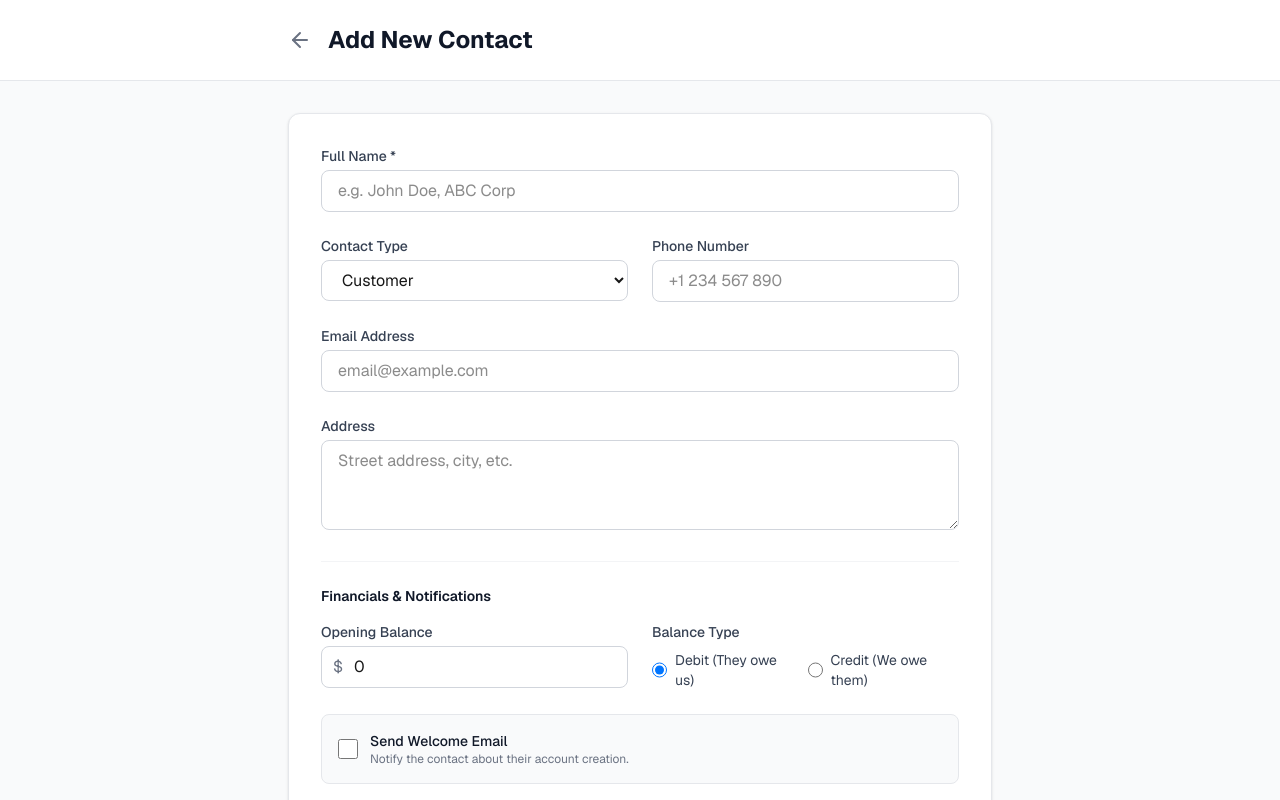
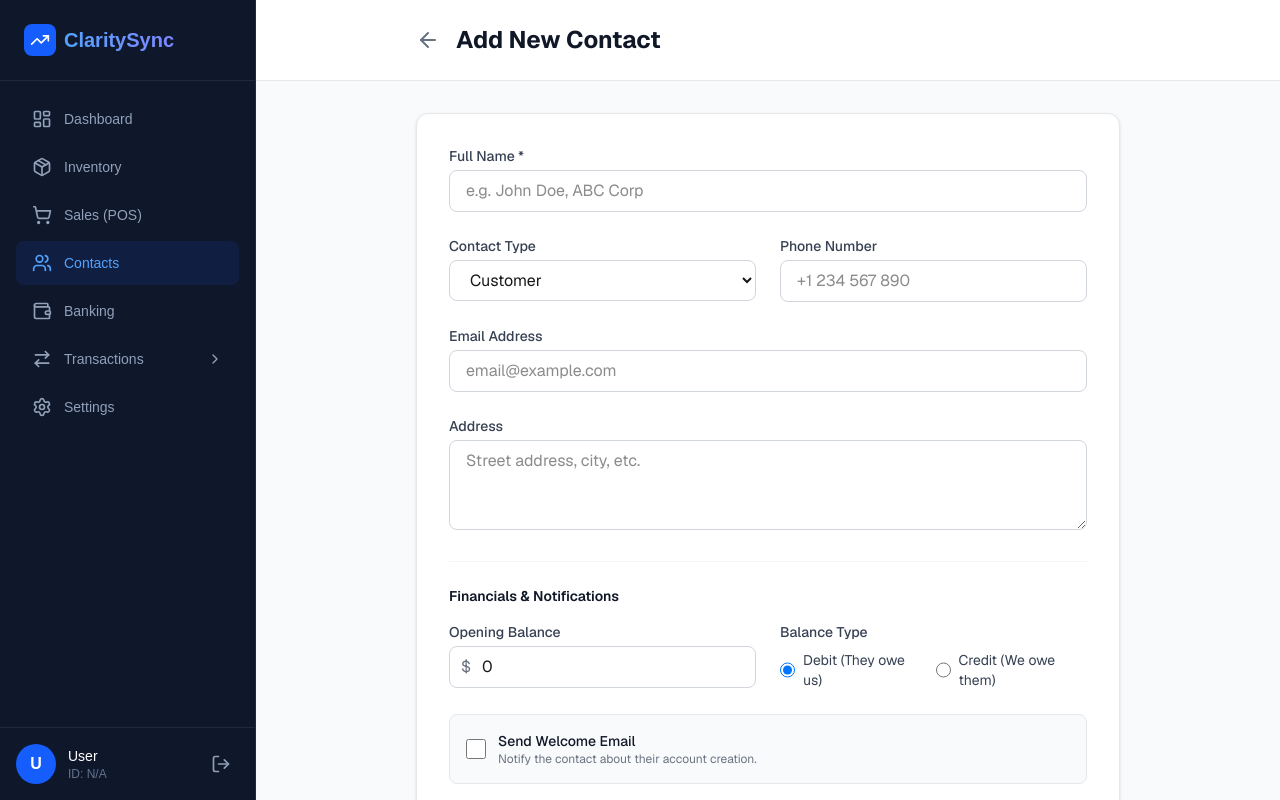
Before and after one commit to Deatrax/ClaritySync, a Next.js app in the folder frontend/: page /contacts/new in a window 1280 px wide. Shown: the top 800 px of the page. Built offline with nearby package versions, Linux system fonts and the light colour scheme.

Commit message:
"forgot to stage conflict resolved files"

```diff
--- a/frontend/app/layout.tsx
+++ b/frontend/app/layout.tsx
@@ -18,6 +18,7 @@ export const metadata: Metadata = {
   description: "Modern Business Management System",
 };
 
+
 export default function RootLayout({
   children,
 }: Readonly<{
@@ -29,9 +30,6 @@ export default function RootLayout({
         className={`${geistSans.variable} ${geistMono.variable} antialiased bg-gray-50 text-gray-900 font-sans`}
       >
         <AuthProvider>
-          {children}
-        </AuthProvider>
-
           <div className="flex h-screen overflow-hidden">
                {/* We need to import Sidebar dynamically or ensure it is a client component,
                    but RootLayout is server side. Components inside can be client.
@@ -41,6 +39,7 @@ export default function RootLayout({
                   {children}
                </main>
           </div>
+        </AuthProvider>
       </body>
     </html>
   );
--- a/frontend/components/Sidebar.tsx
+++ b/frontend/components/Sidebar.tsx
@@ -1,4 +1,5 @@
 "use client";
+
 
 import React, { useState } from 'react';
 import Link from 'next/link';
@@ -12,13 +13,22 @@ import {
   TrendingUp,
   ChevronDown,
   ChevronRight,
-  ArrowRightLeft
+  ArrowRightLeft,
+  LogOut
 } from 'lucide-react';
-import { usePathname } from 'next/navigation';
+import { usePathname, useRouter } from 'next/navigation';
+import { useAuth } from '@/app/context/AuthContext';
 
 export default function Sidebar() {
   const pathname = usePathname();
+  const router = useRouter();
+  const { user, logout } = useAuth();
   const [isTransactionsOpen, setIsTransactionsOpen] = useState(false);
+
+  const handleLogout = () => {
+    logout();
+    router.push('/auth/login');
+  };
 
   return (
     <aside className="w-64 bg-slate-900 text-white border-r border-slate-800 hidden md:flex flex-col h-screen sticky top-0">
@@ -67,14 +77,23 @@ export default function Sidebar() {
         </nav>
 
         <div className="p-4 border-t border-slate-800">
-          <div className="flex items-center gap-3">
-            <div className="w-10 h-10 rounded-full bg-slate-700 flex items-center justify-center text-slate-300 font-bold">
-              AD
+          <div className="flex items-center justify-between gap-3">
+            <div className="flex items-center gap-3 flex-1 overflow-hidden">
+              <div className="w-10 h-10 rounded-full bg-blue-600 flex items-center justify-center text-white font-bold shrink-0">
+                {user?.email?.charAt(0).toUpperCase() || 'U'}
+              </div>
+              <div className="min-w-0">
+                <p className="text-sm font-medium truncate">{user?.email || 'User'}</p>
+                <p className="text-xs text-slate-500 truncate">ID: {user?.employee_id || 'N/A'}</p>
+              </div>
             </div>
-            <div>
-              <p className="text-sm font-medium">Admin User</p>
-              <p className="text-xs text-slate-500">Manager</p>
-            </div>
+            <button
+              onClick={handleLogout}
+              className="p-2 rounded-lg text-slate-400 hover:bg-slate-800 hover:text-red-400 transition-colors"
+              title="Logout"
+            >
+              <LogOut className="w-5 h-5" />
+            </button>
           </div>
         </div>
       </aside>
```
Lines whose indentation alone changed are shown as unchanged.
